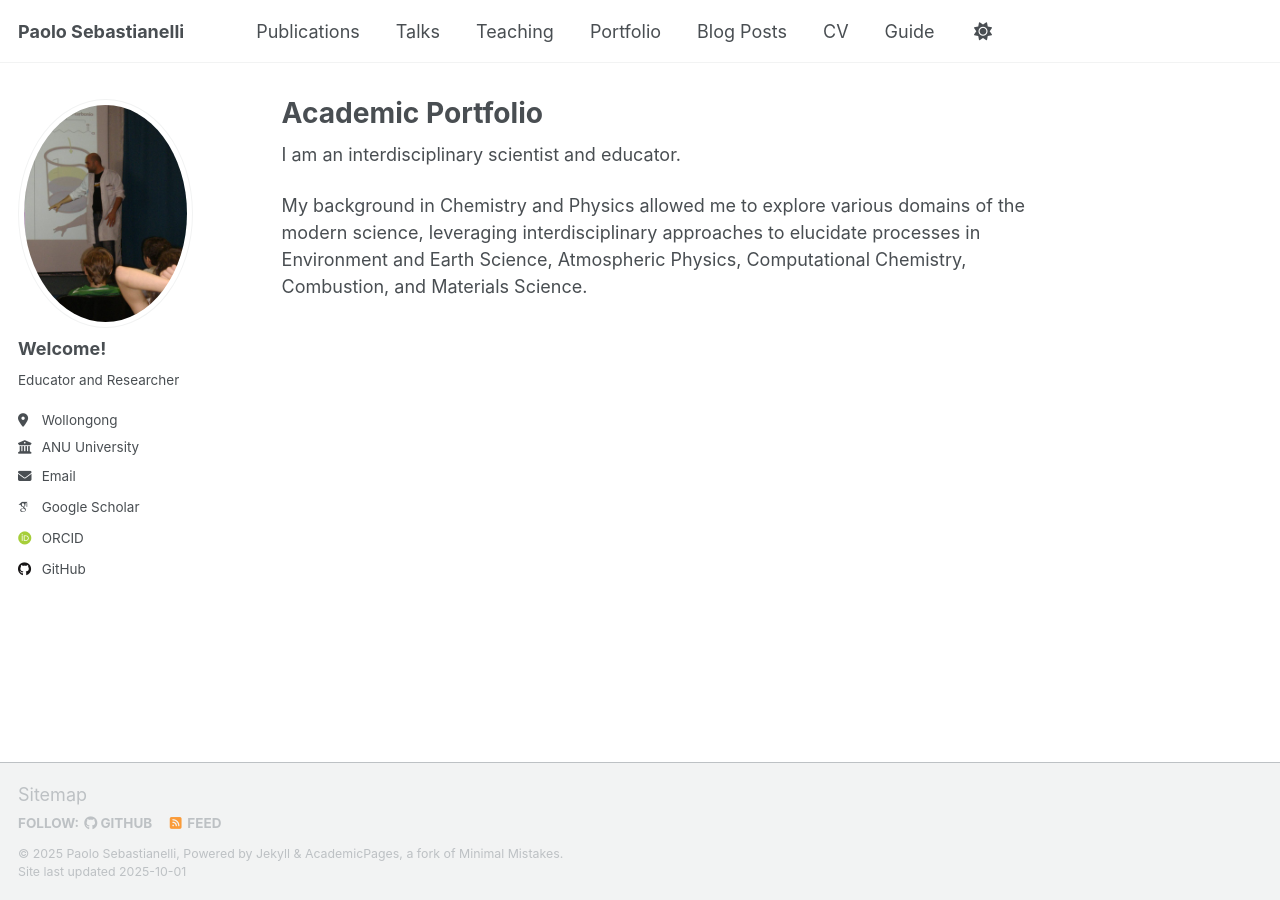
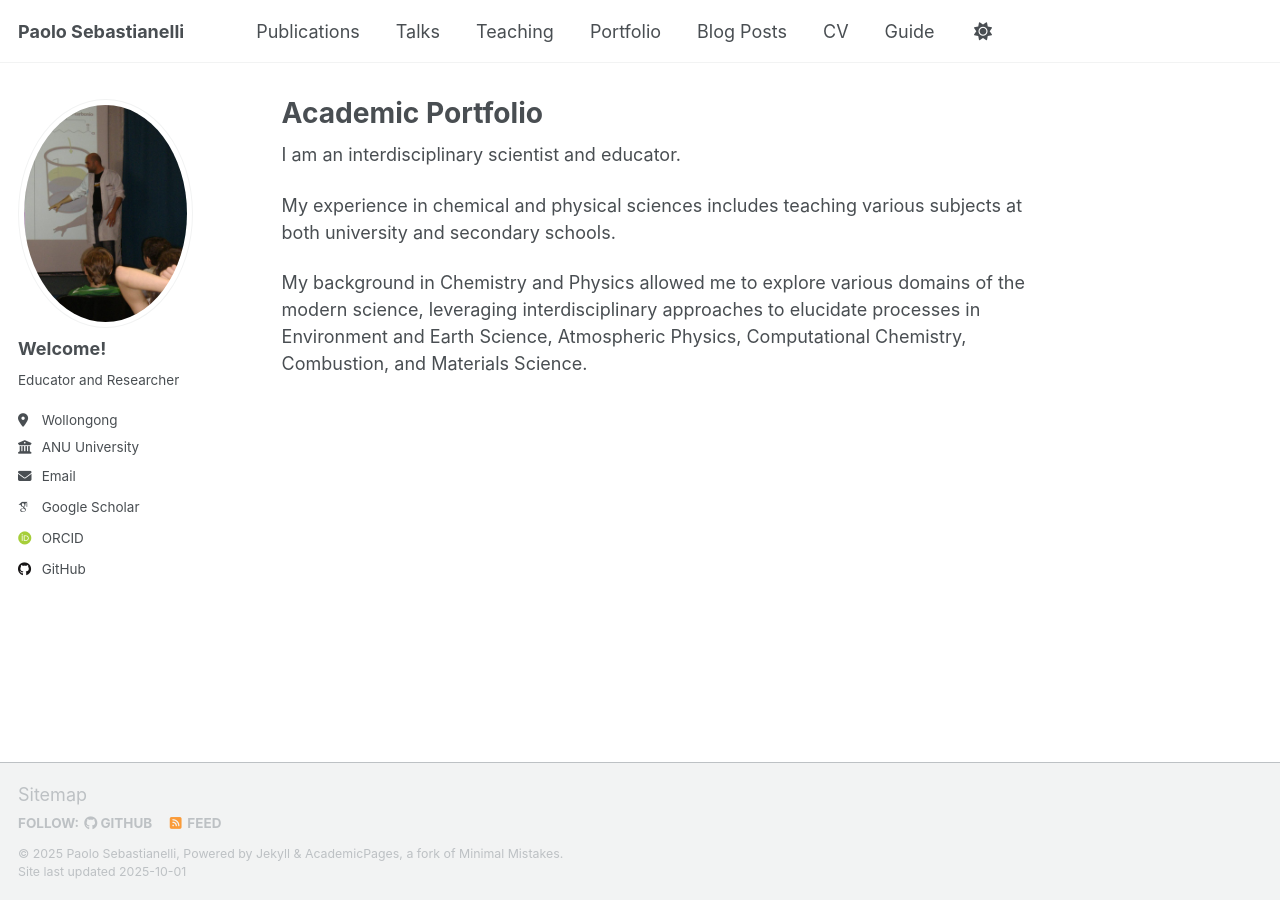
Before and after one commit to PaoloSebas/PaoloSebas.github.io, a Jekyll site: the page built from _pages/about.md, in a window 1280 px wide. Built offline with Jekyll 4.4.1, drawn with Linux system fonts in a browser that asks for light colours; some web fonts are replaced; a script that is not in the unit is left out.

Commit message:
Update about.md

```diff
--- a/_pages/about.md
+++ b/_pages/about.md
@@ -8,6 +8,8 @@ redirect_from:
 ---
 
 I am an interdisciplinary scientist and educator.
+
+My experience in chemical and physical sciences includes teaching various subjects at both university and secondary schools.
 
 My background in Chemistry and Physics allowed me to explore various domains of the modern science, leveraging interdisciplinary approaches to elucidate processes in Environment and Earth Science, Atmospheric Physics, Computational Chemistry, Combustion, and Materials Science.
 
```
